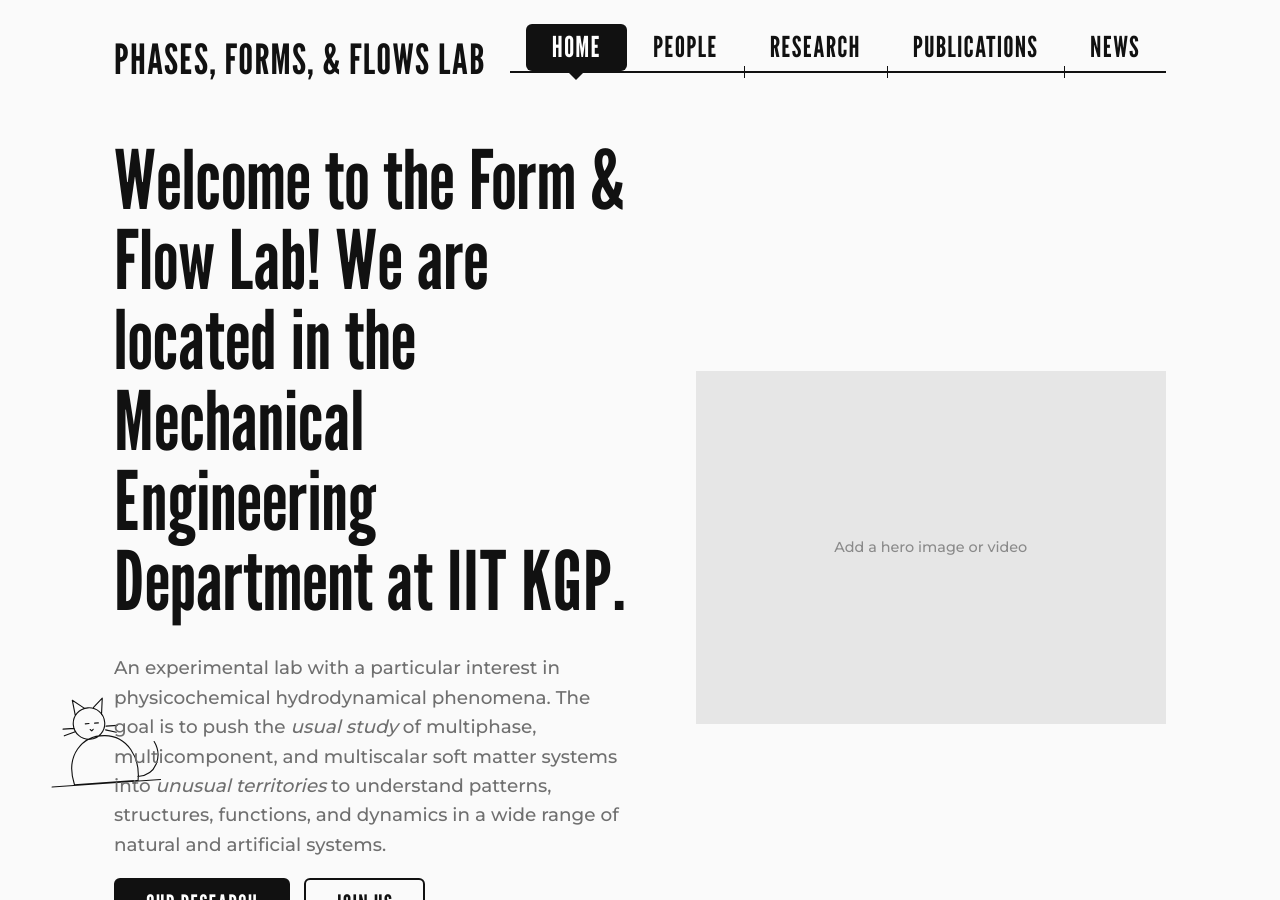
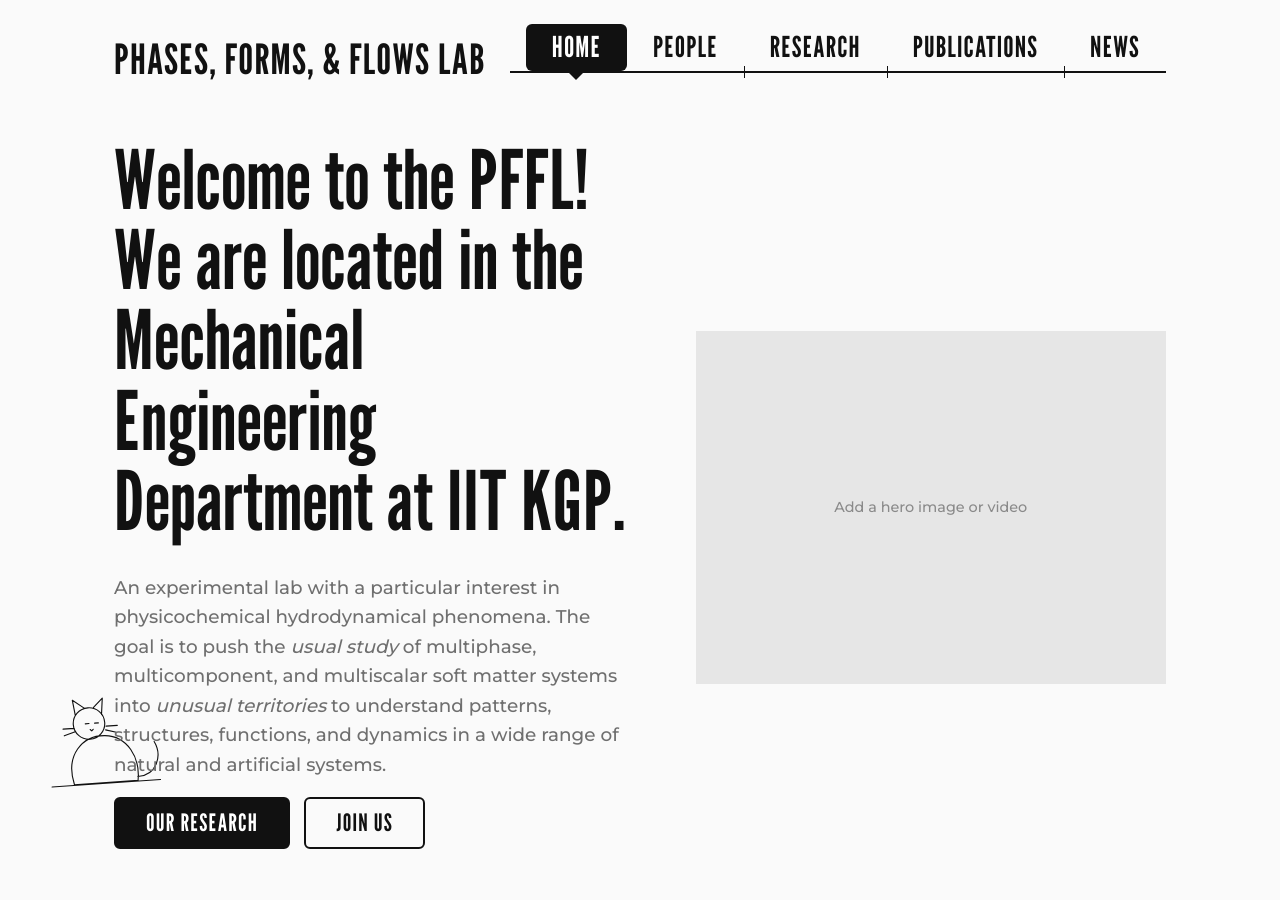
Before and after one commit to ranit-mukherjee/Ranit-lab, a Jekyll site: the page built from index.html, in a window 1280 px wide and 900 px high. Built offline with Jekyll 4.4.1, drawn with Linux system fonts in a browser that asks for light colours.

Commit message:
update_name_tag
updated tag

```diff
--- a/_config.yml
+++ b/_config.yml
@@ -1,5 +1,5 @@
 title: Phases, Forms, & Flows Lab
-tagline: Welcome to the Form & Flow Lab! We are located in the Mechanical Engineering Department at IIT KGP.
+tagline: Welcome to the PFFL! We are located in the Mechanical Engineering Department at IIT KGP.
 description: An experimental lab with a particular interest in physicochemical hydrodynamical phenomena. The goal is to push the <i>usual study</i> of multiphase, multicomponent, and multiscalar soft matter systems into <i>unusual territories</i> to understand patterns, structures, functions, and dynamics in a wide range of natural and artificial systems.
 email: mranit33@vt.edu
 address: Department of Mechanical Engineering, IIT Kharagpur, Kharagpur, West Bengal 721302, India
```
